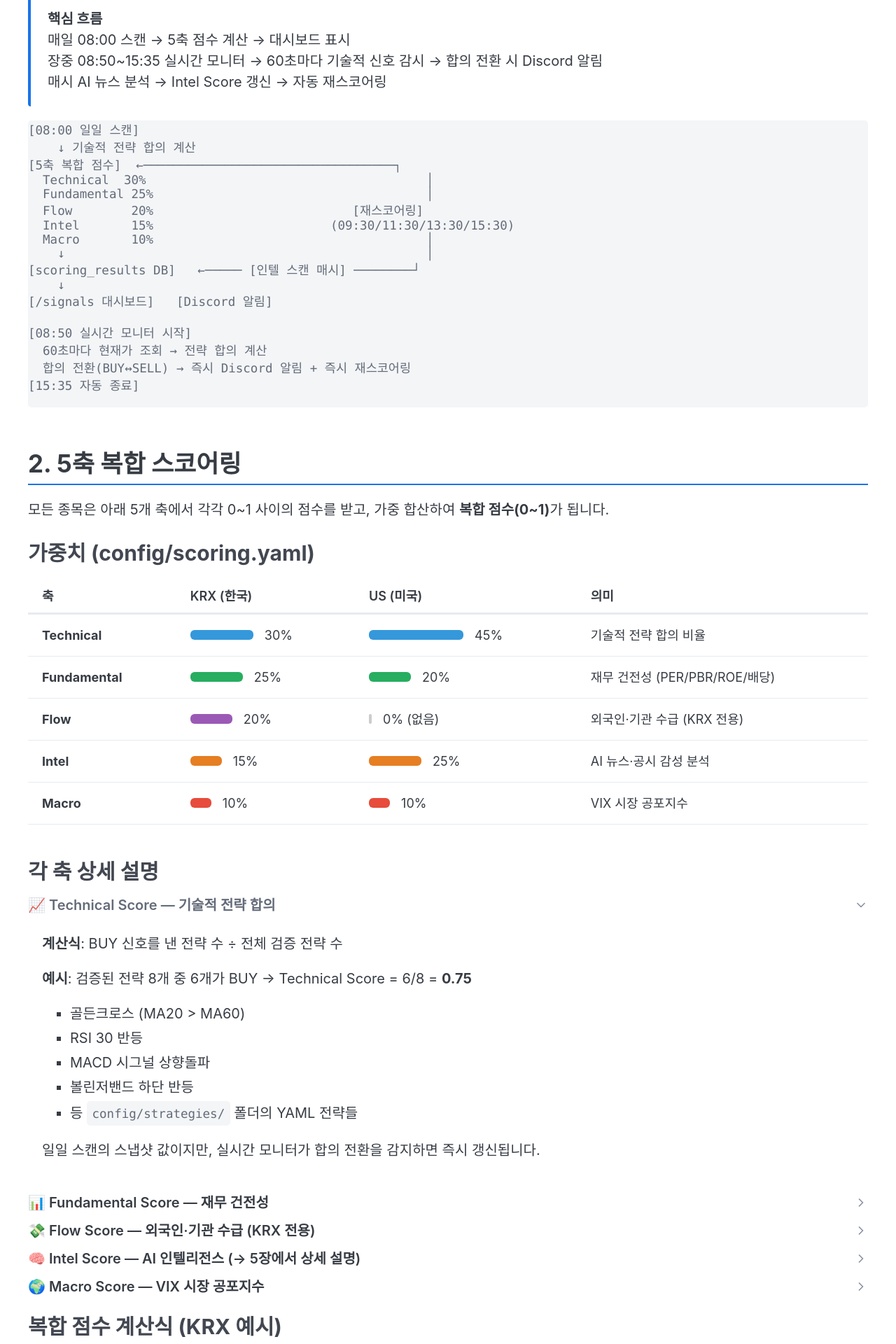
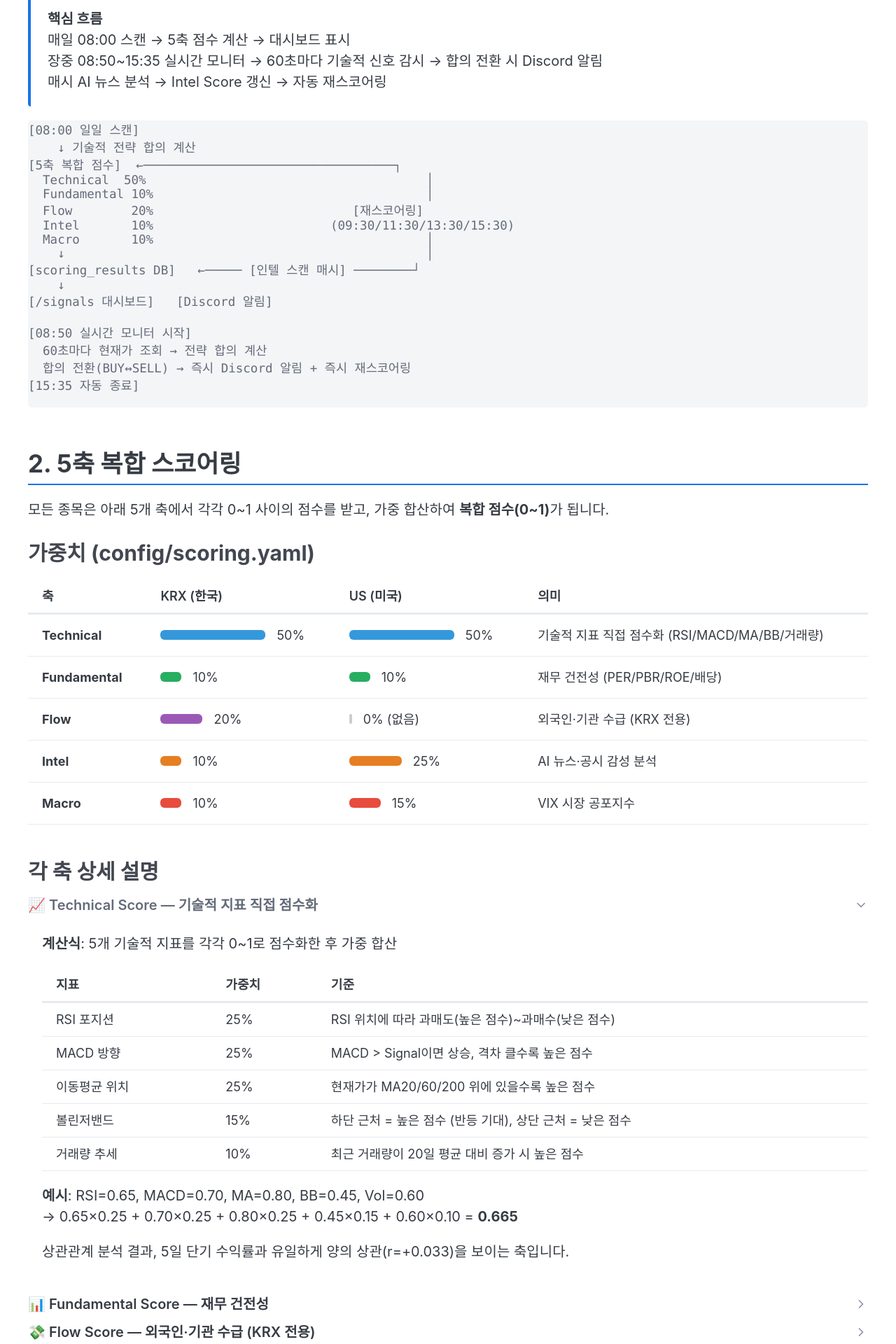
Before and after one commit to hth950/money_mani, a FastAPI app: page /guide in a window 1280 px wide. Shown: the part 403-2323 px from the top of the page at 70% size. Run offline with FastAPI, Linux system fonts and the light colour scheme; some libraries are stand-ins or nearby versions.

Commit message:
매매 가이드 페이지 가중치 업데이트
- KRX: technical 30→50%, fundamental 25→10%, intel 15→10%
- US: technical 45→50%, fundamental 20→10%, macro 10→15%
- Technical Score 설명: 전략 합의 비율 → 직접 지표 점수화(RSI/MACD/MA/BB/Vol)
- 계산식 예시 갱신, 상관분석 기반 최적화 주석 추가

Co-Authored-By: Claude Opus 4.6 <noreply@anthropic.com>

```diff
--- a/web/templates/guide/index.html
+++ b/web/templates/guide/index.html
@@ -62,10 +62,10 @@
 [08:00 일일 스캔]
     ↓ 기술적 전략 합의 계산
 [5축 복합 점수]  ←──────────────────────────────────┐
-  Technical  30%                                      │
-  Fundamental 25%                                     │
+  Technical  50%                                      │
+  Fundamental 10%                                     │
   Flow        20%                           [재스코어링]
-  Intel       15%                        (09:30/11:30/13:30/15:30)
+  Intel       10%                        (09:30/11:30/13:30/15:30)
   Macro       10%                                     │
     ↓                                                 │
 [scoring_results DB]   ←───── [인텔 스캔 매시] ────────┘
@@ -96,26 +96,26 @@
         <td>Technical</td>
         <td>
           <div class="score-bar-wrap">
-            <div class="score-bar" style="width:90px;background:#3498db;"></div> 30%
+            <div class="score-bar" style="width:150px;background:#3498db;"></div> 50%
           </div>
         </td>
         <td>
           <div class="score-bar-wrap">
-            <div class="score-bar" style="width:135px;background:#3498db;"></div> 45%
+            <div class="score-bar" style="width:150px;background:#3498db;"></div> 50%
           </div>
         </td>
-        <td>기술적 전략 합의 비율</td>
+        <td>기술적 지표 직접 점수화 (RSI/MACD/MA/BB/거래량)</td>
       </tr>
       <tr>
         <td>Fundamental</td>
         <td>
           <div class="score-bar-wrap">
-            <div class="score-bar" style="width:75px;background:#27ae60;"></div> 25%
+            <div class="score-bar" style="width:30px;background:#27ae60;"></div> 10%
           </div>
         </td>
         <td>
           <div class="score-bar-wrap">
-            <div class="score-bar" style="width:60px;background:#27ae60;"></div> 20%
+            <div class="score-bar" style="width:30px;background:#27ae60;"></div> 10%
           </div>
         </td>
         <td>재무 건전성 (PER/PBR/ROE/배당)</td>
@@ -138,7 +138,7 @@
         <td>Intel</td>
         <td>
           <div class="score-bar-wrap">
-            <div class="score-bar" style="width:45px;background:#e67e22;"></div> 15%
+            <div class="score-bar" style="width:30px;background:#e67e22;"></div> 10%
           </div>
         </td>
         <td>
@@ -157,7 +157,7 @@
         </td>
         <td>
           <div class="score-bar-wrap">
-            <div class="score-bar" style="width:30px;background:#e74c3c;"></div> 10%
+            <div class="score-bar" style="width:45px;background:#e74c3c;"></div> 15%
           </div>
         </td>
         <td>VIX 시장 공포지수</td>
@@ -169,18 +169,22 @@
   <h3>각 축 상세 설명</h3>
 
   <details open>
-    <summary>📈 Technical Score — 기술적 전략 합의</summary>
+    <summary>📈 Technical Score — 기술적 지표 직접 점수화</summary>
     <div style="padding: 0.5rem 0 0.5rem 1rem;">
-      <p><strong>계산식</strong>: BUY 신호를 낸 전략 수 ÷ 전체 검증 전략 수</p>
-      <p><strong>예시</strong>: 검증된 전략 8개 중 6개가 BUY → Technical Score = 6/8 = <strong>0.75</strong></p>
-      <ul>
-        <li>골든크로스 (MA20 > MA60)</li>
-        <li>RSI 30 반등</li>
-        <li>MACD 시그널 상향돌파</li>
-        <li>볼린저밴드 하단 반등</li>
-        <li>등 <code>config/strategies/</code> 폴더의 YAML 전략들</li>
-      </ul>
-      <p>일일 스캔의 스냅샷 값이지만, 실시간 모니터가 합의 전환을 감지하면 즉시 갱신됩니다.</p>
+      <p><strong>계산식</strong>: 5개 기술적 지표를 각각 0~1로 점수화한 후 가중 합산</p>
+      <table>
+        <thead><tr><th>지표</th><th>가중치</th><th>기준</th></tr></thead>
+        <tbody>
+          <tr><td>RSI 포지션</td><td>25%</td><td>RSI 위치에 따라 과매도(높은 점수)~과매수(낮은 점수)</td></tr>
+          <tr><td>MACD 방향</td><td>25%</td><td>MACD > Signal이면 상승, 격차 클수록 높은 점수</td></tr>
+          <tr><td>이동평균 위치</td><td>25%</td><td>현재가가 MA20/60/200 위에 있을수록 높은 점수</td></tr>
+          <tr><td>볼린저밴드</td><td>15%</td><td>하단 근처 = 높은 점수 (반등 기대), 상단 근처 = 낮은 점수</td></tr>
+          <tr><td>거래량 추세</td><td>10%</td><td>최근 거래량이 20일 평균 대비 증가 시 높은 점수</td></tr>
+        </tbody>
+      </table>
+      <p><strong>예시</strong>: RSI=0.65, MACD=0.70, MA=0.80, BB=0.45, Vol=0.60<br>
+        → 0.65×0.25 + 0.70×0.25 + 0.80×0.25 + 0.45×0.15 + 0.60×0.10 = <strong>0.665</strong></p>
+      <p>상관관계 분석 결과, 5일 단기 수익률과 유일하게 양의 상관(r=+0.033)을 보이는 축입니다.</p>
     </div>
   </details>
 
@@ -245,12 +249,14 @@
   <h3>복합 점수 계산식 (KRX 예시)</h3>
   <div class="callout">
     <code>
-      composite = Technical×0.30 + Fundamental×0.25 + Flow×0.20 + Intel×0.15 + Macro×0.10
+      composite = Technical×0.50 + Fundamental×0.10 + Flow×0.20 + Intel×0.10 + Macro×0.10
     </code>
     <br><br>
     예시: Tech=0.75, Fund=0.60, Flow=0.70, Intel=0.55, Macro=0.70<br>
-    → 0.75×0.30 + 0.60×0.25 + 0.70×0.20 + 0.55×0.15 + 0.70×0.10<br>
-    → 0.225 + 0.150 + 0.140 + 0.083 + 0.070 = <strong>0.668</strong> → 매수 추천 ✅
+    → 0.75×0.50 + 0.60×0.10 + 0.70×0.20 + 0.55×0.10 + 0.70×0.10<br>
+    → 0.375 + 0.060 + 0.140 + 0.055 + 0.070 = <strong>0.700</strong> → 매수 추천 ✅
+    <br><br>
+    <small>※ 가중치는 8,069건 백필 데이터의 Spearman 상관분석 결과를 기반으로 최적화됨 (2026-03-15)</small>
   </div>
 </section>
 
```
